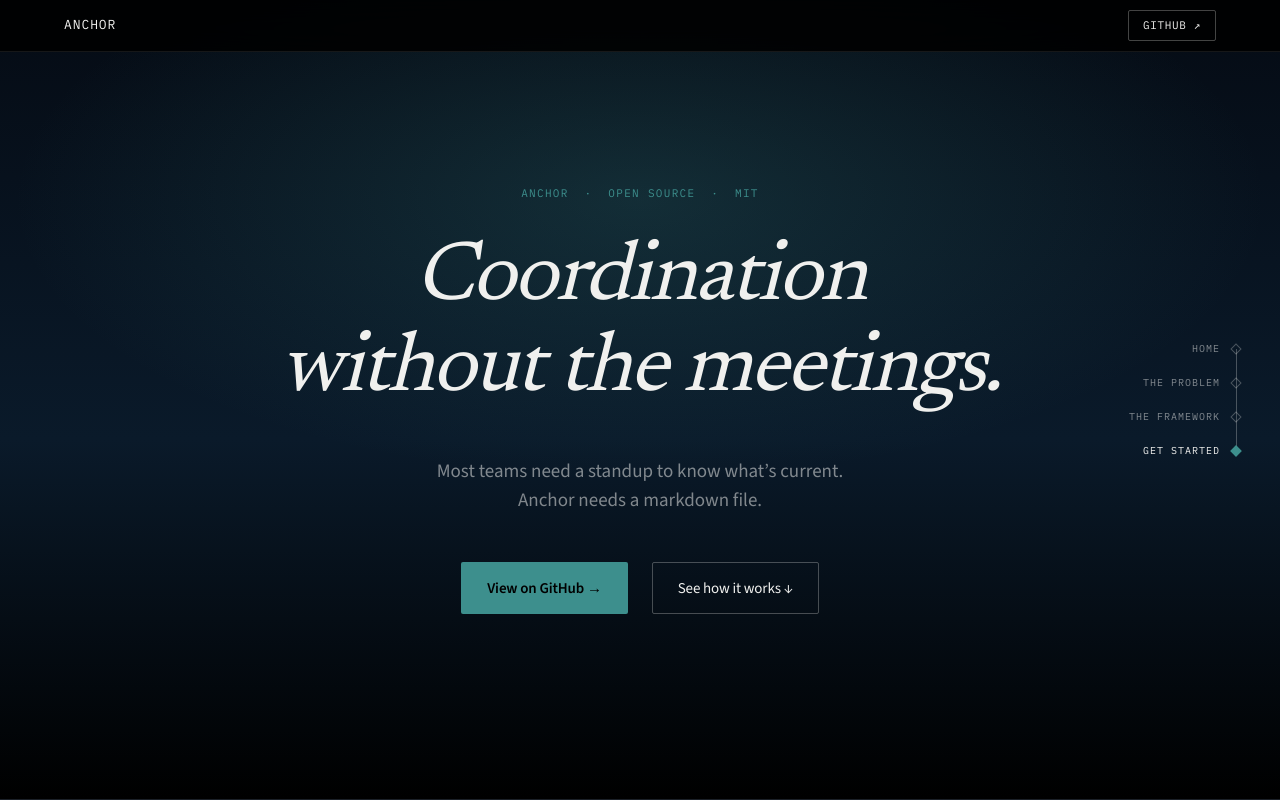
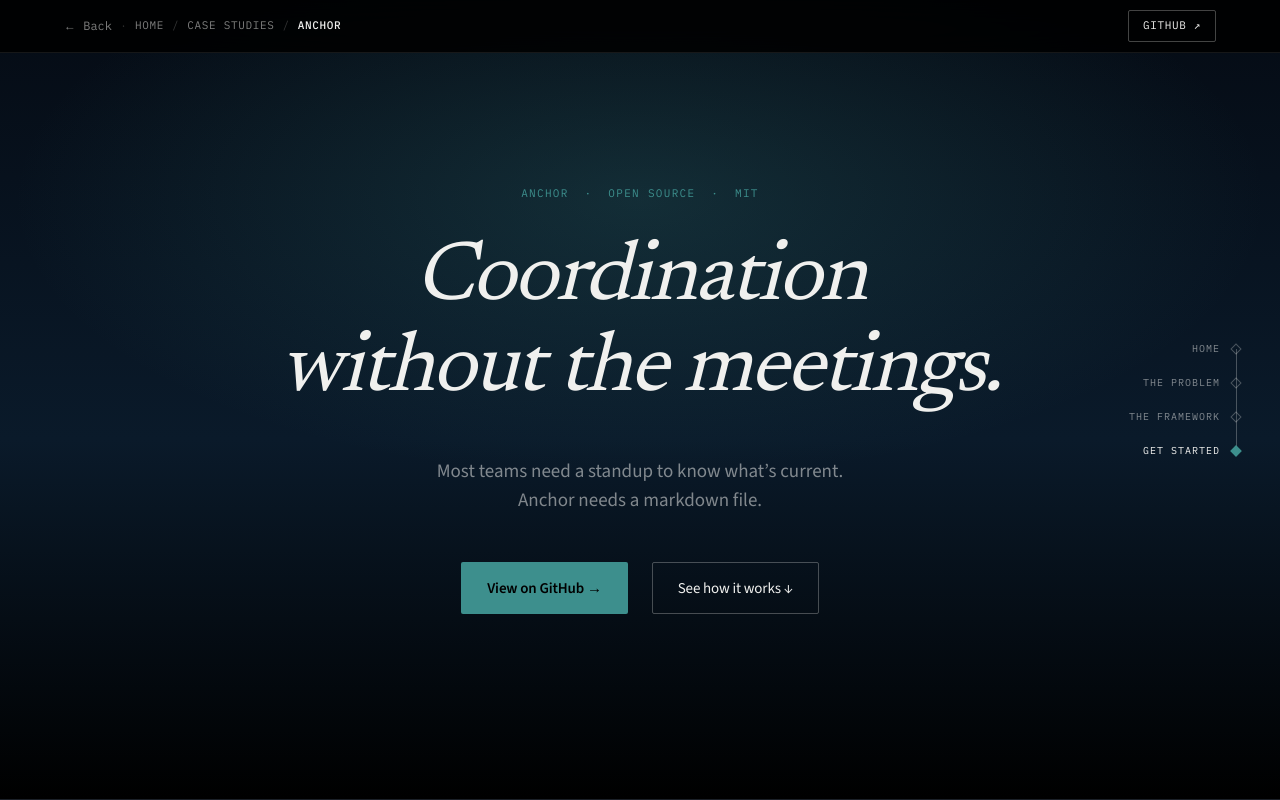
Before and after one commit to jon4ohio/jon-ohio-portfolio, a Next.js app: page /anchor in a window 1280 px wide. Shown: the top 800 px of the page. Built offline with nearby package versions, Linux system fonts and the light colour scheme; no server answers.

Commit message:
Add Anchor landing screenshot thumb and portfolio breadcrumbs.
Give catalog cards a real hero capture and let visitors return to Case Studies from the chrome-free /anchor page.

Co-authored-by: Cursor <cursoragent@cursor.com>

```diff
--- a/app/anchor/page.tsx
+++ b/app/anchor/page.tsx
@@ -1,4 +1,5 @@
 import type { Metadata } from "next";
+import Link from "next/link";
 import { IBM_Plex_Mono, Newsreader, Source_Sans_3 } from "next/font/google";
 import AnchorSideNav from "./AnchorSideNav";
 
@@ -217,7 +218,7 @@ export default function AnchorLandingPage() {
         minHeight: "100vh",
       }}
     >
-      {/* ─── Minimal wordmark header ──────────────────── */}
+      {/* ─── Portfolio return + GitHub ───────────────── */}
       <header
         style={{
           position: "fixed",
@@ -225,28 +226,93 @@ export default function AnchorLandingPage() {
           left: 0,
           right: 0,
           zIndex: 20,
-          height: 52,
-          padding: `0 ${pad}`,
+          minHeight: 52,
+          padding: `10px ${pad}`,
           display: "flex",
           alignItems: "center",
           justifyContent: "space-between",
+          gap: 16,
+          flexWrap: "wrap",
           borderBottom: `1px solid ${c.line}`,
           background: "rgba(0,0,0,0.88)",
           backdropFilter: "blur(14px)",
           WebkitBackdropFilter: "blur(14px)",
         }}
       >
-        <span
+        <style>{`
+          .anchor-crumb-back:hover,
+          .anchor-crumb-link:hover {
+            color: ${c.paper} !important;
+          }
+        `}</style>
+        <div
           style={{
-            fontFamily: c.mono,
-            fontSize: 13,
-            letterSpacing: "0.07em",
-            textTransform: "uppercase",
-            color: c.paper,
+            display: "flex",
+            alignItems: "center",
+            flexWrap: "wrap",
+            gap: 10,
+            minWidth: 0,
           }}
         >
-          Anchor
-        </span>
+          <Link
+            href="/work"
+            className="anchor-crumb-back"
+            style={{
+              display: "inline-flex",
+              alignItems: "center",
+              gap: 4,
+              fontFamily: c.mono,
+              fontSize: 12,
+              color: c.muted,
+              textDecoration: "none",
+              flexShrink: 0,
+              transition: "color 0.15s",
+            }}
+          >
+            ← Back
+          </Link>
+          <span aria-hidden style={{ color: c.faint, fontSize: 12, lineHeight: 1 }}>
+            ·
+          </span>
+          <nav
+            aria-label="Breadcrumb"
+            style={{
+              display: "flex",
+              alignItems: "center",
+              flexWrap: "wrap",
+              gap: 8,
+              fontFamily: c.mono,
+              fontSize: 11,
+              letterSpacing: "0.06em",
+              textTransform: "uppercase",
+              minWidth: 0,
+            }}
+          >
+            <Link
+              href="/"
+              className="anchor-crumb-link"
+              style={{ color: c.muted, textDecoration: "none", transition: "color 0.15s" }}
+            >
+              Home
+            </Link>
+            <span aria-hidden style={{ color: c.faint }}>
+              /
+            </span>
+            <Link
+              href="/work"
+              className="anchor-crumb-link"
+              style={{ color: c.muted, textDecoration: "none", transition: "color 0.15s" }}
+            >
+              Case Studies
+            </Link>
+            <span aria-hidden style={{ color: c.faint }}>
+              /
+            </span>
+            <span style={{ color: c.paper, fontWeight: 500 }} aria-current="page">
+              Anchor
+            </span>
+          </nav>
+        </div>
         <a
           href={GITHUB}
           target="_blank"
@@ -263,6 +329,7 @@ export default function AnchorLandingPage() {
             textDecoration: "none",
             letterSpacing: "0.06em",
             textTransform: "uppercase",
+            flexShrink: 0,
           }}
         >
           GitHub ↗
--- a/lib/projects.ts
+++ b/lib/projects.ts
@@ -959,17 +959,17 @@ export const projects: Project[] = [
     assets: {
       thumbnails: [
         {
-          src: "/assets/work/anchor/preview-16x9.svg",
-          alt: "Anchor — Conversation to Evidence to Knowledge; continue instead of reconstruct",
-          width: 1600,
-          height: 900,
+          src: "/assets/work/anchor/preview-16x9.png",
+          alt: "Anchor landing — Coordination without the meetings; navy hero with GitHub CTA",
+          width: 1024,
+          height: 826,
         },
       ],
       hero: {
-        src: "/assets/work/anchor/preview-16x9.svg",
-        alt: "Anchor — Conversation to Evidence to Knowledge; continue instead of reconstruct",
-        width: 1600,
-        height: 900,
+        src: "/assets/work/anchor/preview-16x9.png",
+        alt: "Anchor landing — Coordination without the meetings; navy hero with GitHub CTA",
+        width: 1024,
+        height: 826,
       },
     },
   },
```
Also changed, not shown: public/assets/work/anchor/preview-16x9.png (added), public/assets/work/anchor/preview-16x9.svg (deleted).
